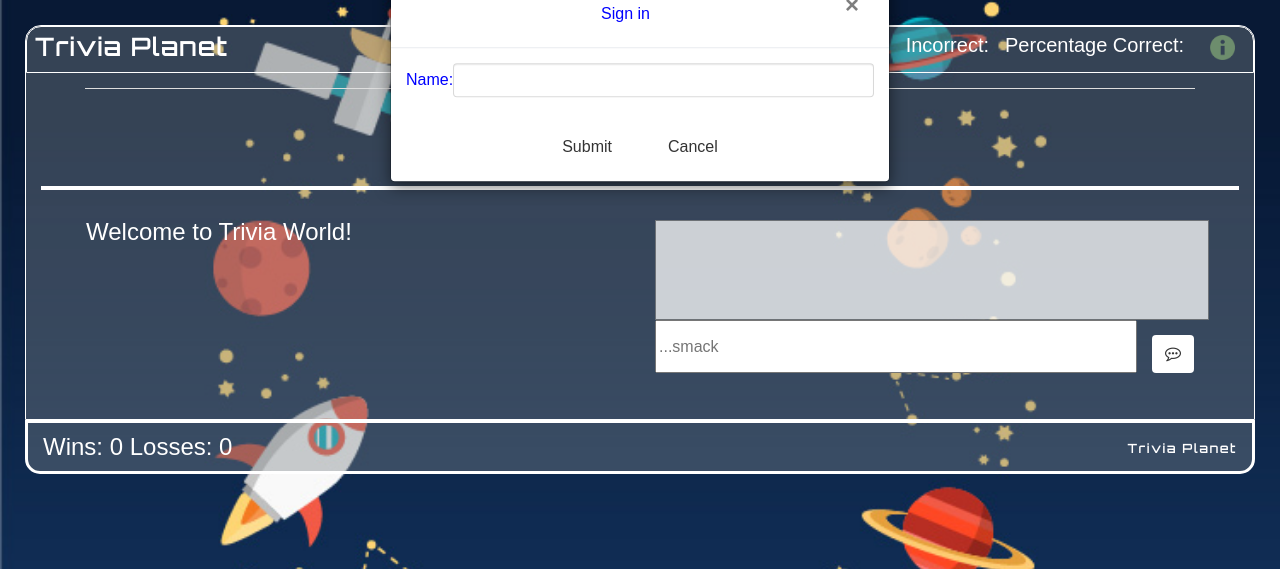
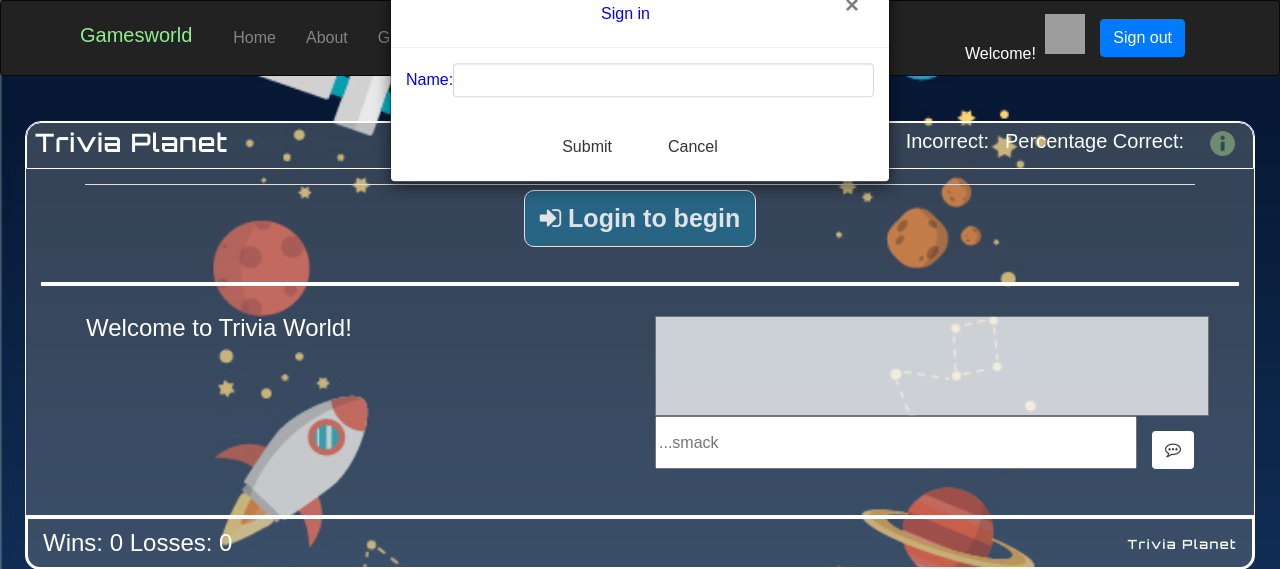
Before and after one commit to tdsteph1/GamesWorld, a PHP site: page /triviaplanet.html in a window 1280 px wide. Shown: the top 569 px of the page. Run offline with PHP 8.4, Linux system fonts and the light colour scheme; some libraries are stand-ins or nearby versions; grey boxes are pictures that could not be loaded.

Commit message:
final rps and trivia

```diff
--- a/assets/css/triviaplanet.css
+++ b/assets/css/triviaplanet.css
@@ -39,8 +39,7 @@ h3 {
 a:link, a:visited {
     padding: 10px;
     text-decoration: none;
-    color: #777;
-    font-family: 'Arial', 'Helvetica Neue', Helvetica, sans-serif;
+    color: #fff;
 }
 a {
   padding: 5px;
@@ -231,3 +230,33 @@ button {
 #resultContent{
   background: rgba(122, 130, 136, 0.75)!important;
 }
+.nav>li>a{
+  color: #858585;
+}
+.nav>li>a:focus, .nav>li>a:hover {
+    text-decoration: none;
+    background-color:#222222;
+    color:#fff;
+}
+.dropdown-menu {
+  background-color: #242b35 ;
+}
+
+.dropdown-menu>li>a {
+  color: white;
+}
+
+.dropdown-menu>li>a:hover {
+  color: black;
+}
+
+.dropdown-menu>li>a:focus {
+  color: black;
+}
+.dropdown.open{
+  background-color: #222222;
+}
+li>dropdown>{
+  background-color: #222222;
+  color:blue;
+}
--- a/triviaplanet.html
+++ b/triviaplanet.html
@@ -21,18 +21,56 @@
 
   <link rel="stylesheet" type="text/css" href="assets/css/reset.css">
   <link rel="stylesheet" type="text/css" href="assets/css/tp.css">
+  <link rel="stylesheet" type="text/css" href="assets/css/navbar.css">
   <link rel="stylesheet" type="text/css" href="assets/css/triviaplanet.css">
-  <link href="assets/css/navbar.css" rel="stylesheet" type="text/css">
 
   <!-- fonts -->
   <link href="https://fonts.googleapis.com/icon?family=Material+Icons" rel="stylesheet">
   <link rel="stylesheet" href="assets/fonts/font-awesome/css/font-awesome.min.css">
   <link href="https://fonts.googleapis.com/css?family=Gloria+Hallelujah|Roboto" rel="stylesheet">
 
+<style type="text/css">
+  a {color: white;}
+</style>
+
 </head>
 <body>
   <audio id="correct" src="assets/audio/correct.wav"></audio>
   <audio id="incorrect" src="assets/audio/incorrect.wav"></audio>
+
+<div class="navbar navbar-inverse">
+
+  <div class="container d-flex justify-content-start">
+    <div class="navbar-header">
+      <a id="g-logo" class="navbar-brand" href="landingpage.html">Gamesworld</a>
+    </div>
+    <ul class="nav">
+      <li class="nav-item">
+        <a href="landingpage.html" class="nav-link">Home</a>
+      </li>
+      <li class="nav-item">
+        <a href="about.html" class="nav-link">About</a>
+      </li>
+      <!-- Dropdown Menu -->
+      <li class="dropdown nav-item">
+        <a href="#" class="dropdown-toggle" data-toggle="dropdown">Games</a>
+        <ul class="dropdown-menu" role="menu">
+          <li class="active"><a href="triviaplanet.html">Trivia Planet</a></li>
+          <li><a href="rps.html">RPS Planet</a></li>
+          <li><a href="hangman.html">Hangman Planet</a></li>
+          <li><a href="starwars.html">Star Wars Battle</a></li>
+        </ul>
+      </li>
+    </ul>
+
+    <ul class="nav ml-auto">
+        <li class="nav-item" id="username">Welcome!
+          <img id="profilePic" src="https://api.adorable.io/avatars/285/abott@adorable.png" alt="Profile Pic">
+        </li>
+        <li class="nav-item"><button type="submit" class="btn btn-primary" id="sign-out">Sign out</button></li>
+    </ul>
+  </div>
+</div>
 
 <!-- *********************** Main Window *****************************-->
     <!-- (Current Stats and previous questions)-->
```
Also changed, not shown: assets/css/rps.css (+31 -0 lines), rps.html (+36 -0 lines).
